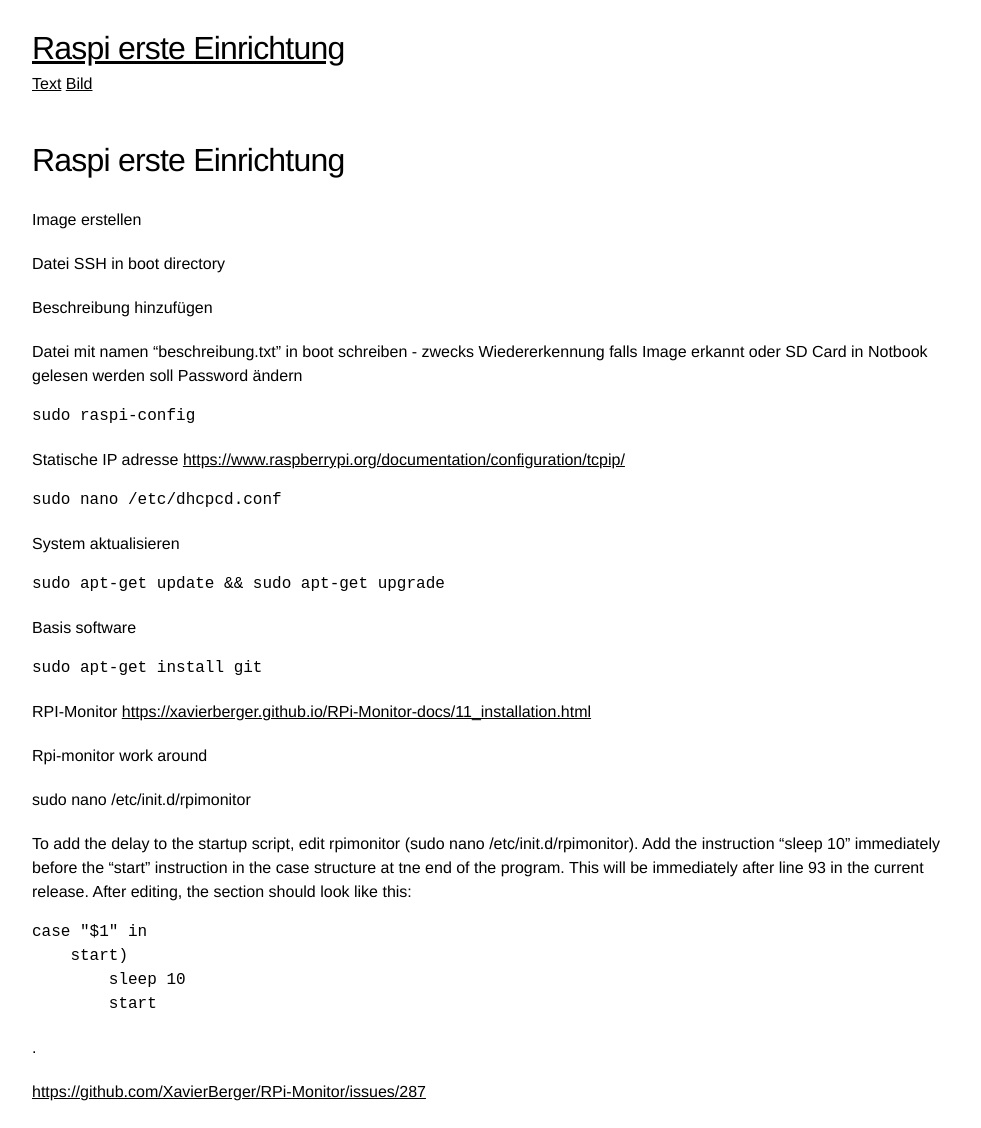
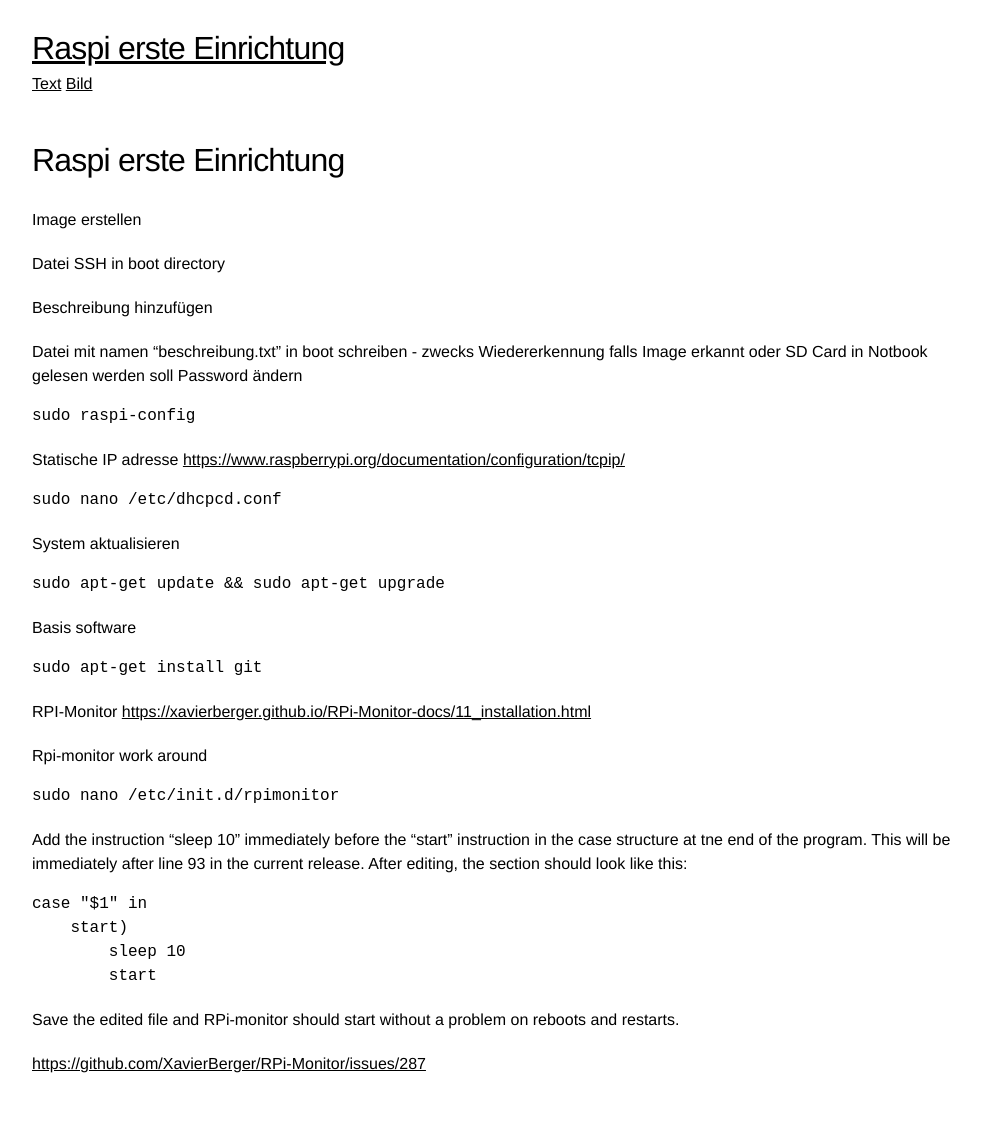
Before and after one commit to Wingertsau/ct.github.io, a Jekyll site: the page built from raspi.md, in a window 1280 px wide. Shown: the whole page, without its empty margins (146-1127 px from the left). Built offline with Jekyll 4.4.1, drawn with Linux system fonts in a browser that asks for light colours; our own code applies the rules of GitHub Pages for plain Markdown files; after the commit the page ends 1100 px from its top, so only the background shows below that.

Commit message:
Update raspi.md

```diff
--- a/raspi.md
+++ b/raspi.md
@@ -32,15 +32,15 @@ RPI-Monitor
 
 Rpi-monitor work around
 
-sudo nano /etc/init.d/rpimonitor
+    sudo nano /etc/init.d/rpimonitor
 
-To add the delay to the startup script, edit rpimonitor (sudo nano /etc/init.d/rpimonitor). Add the instruction "sleep 10" immediately before the "start" instruction in the case structure at tne end of the program. This will be immediately after line 93 in the current release. After editing, the section should look like this:
+Add the instruction "sleep 10" immediately before the "start" instruction in the case structure at tne end of the program. This will be immediately after line 93 in the current release. After editing, the section should look like this:
 
     case "$1" in
         start)
             sleep 10
             start
 
-.
+Save the edited file and RPi-monitor should start without a problem on reboots and restarts.
 
 <https://github.com/XavierBerger/RPi-Monitor/issues/287>
```
